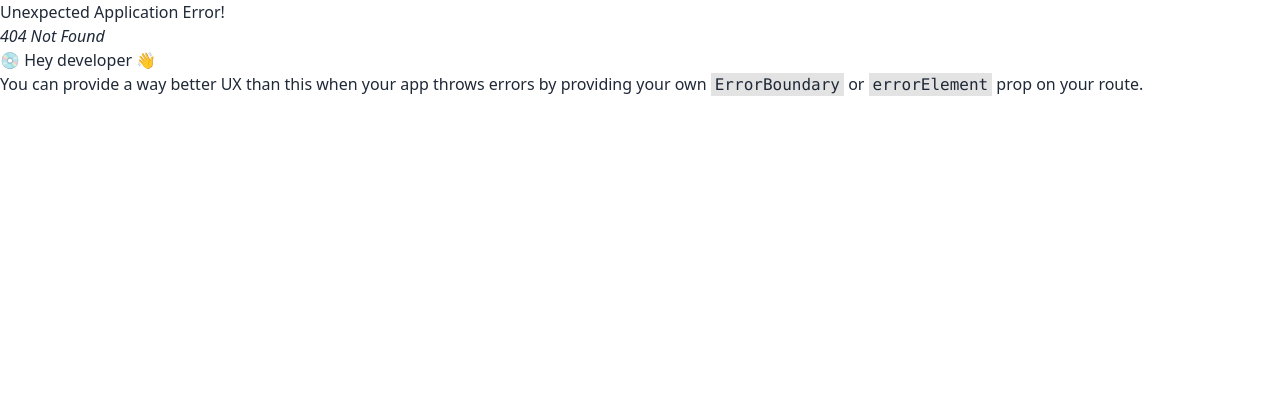
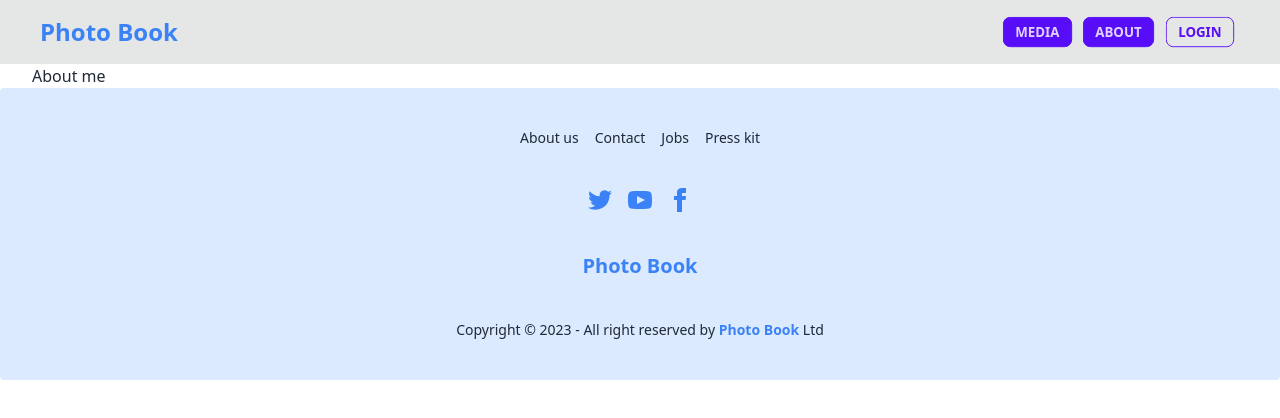
Before and after one commit to majharul-web/photo-book-client, a React (Vite) app: page /about in a window 1280 px wide. Before the commit this address had no page. Shown: the top 418 px of the page. Built offline with nearby package versions, Linux system fonts and the light colour scheme.

Commit message:
created all page

```diff
--- a/src/components/RegisterForm.jsx
+++ b/src/components/RegisterForm.jsx
@@ -141,7 +141,7 @@ const RegisterForm = () => {
                     type="submit"
                     className="w-full px-4 py-2 text-lg font-semibold text-white transition-colors duration-300 bg-blue-500 rounded-md shadow hover:bg-blue-600 focus:outline-none focus:ring-blue-200 focus:ring-1"
                 >
-                    Log in
+                    Register
                 </button>
             </div>
             <div className="flex flex-col space-y-5">
--- a/src/components/Shared/Navbar.jsx
+++ b/src/components/Shared/Navbar.jsx
@@ -48,6 +48,13 @@ const Navbar = () => {
                                     </button>
                                 </li> */}
 
+                                <Link to='/media'>
+                                    <button className='my-1 btn btn-sm btn-primary'>Media</button>
+                                </Link>
+                                <Link to='/about'>
+                                    <button className='my-1 btn btn-sm btn-primary'>About </button>
+                                </Link>
+
 
                                 {
                                     user.email ? <li>
@@ -80,9 +87,11 @@ const Navbar = () => {
                         </Link>
                         <div className='hidden lg:flex items-center'>
 
-
-                            <Link to='/pc-builder'>
-                                <button className='my-1 btn btn-sm btn-primary'>About </button>
+                            <Link to='/media'>
+                                <button className='my-1 mx-1 btn btn-sm btn-primary'>Media</button>
+                            </Link>
+                            <Link to='/about'>
+                                <button className='my-1 mx-1 btn btn-sm btn-primary'>About </button>
                             </Link>
 
 
--- /dev/null
+++ b/src/pages/About.jsx
@@ -0,0 +1,11 @@
+
+
+const About = () => {
+    return (
+        <div className="container">
+            <h3>About me</h3>
+        </div>
+    );
+};
+
+export default About;
--- /dev/null
+++ b/src/pages/Media.jsx
@@ -0,0 +1,11 @@
+
+
+const Media = () => {
+    return (
+        <div className="container">
+            <h3>Media</h3>
+        </div>
+    );
+};
+
+export default Media;
--- /dev/null
+++ b/src/pages/PostDetails.jsx
@@ -0,0 +1,13 @@
+import { useParams } from "react-router-dom";
+
+
+const PostDetails = () => {
+    const { id } = useParams()
+    return (
+        <div className="container">
+            <h3>details {id}</h3>
+        </div>
+    );
+};
+
+export default PostDetails;
```
Also changed, not shown: src/routes/routes.jsx (+15 -0 lines).
